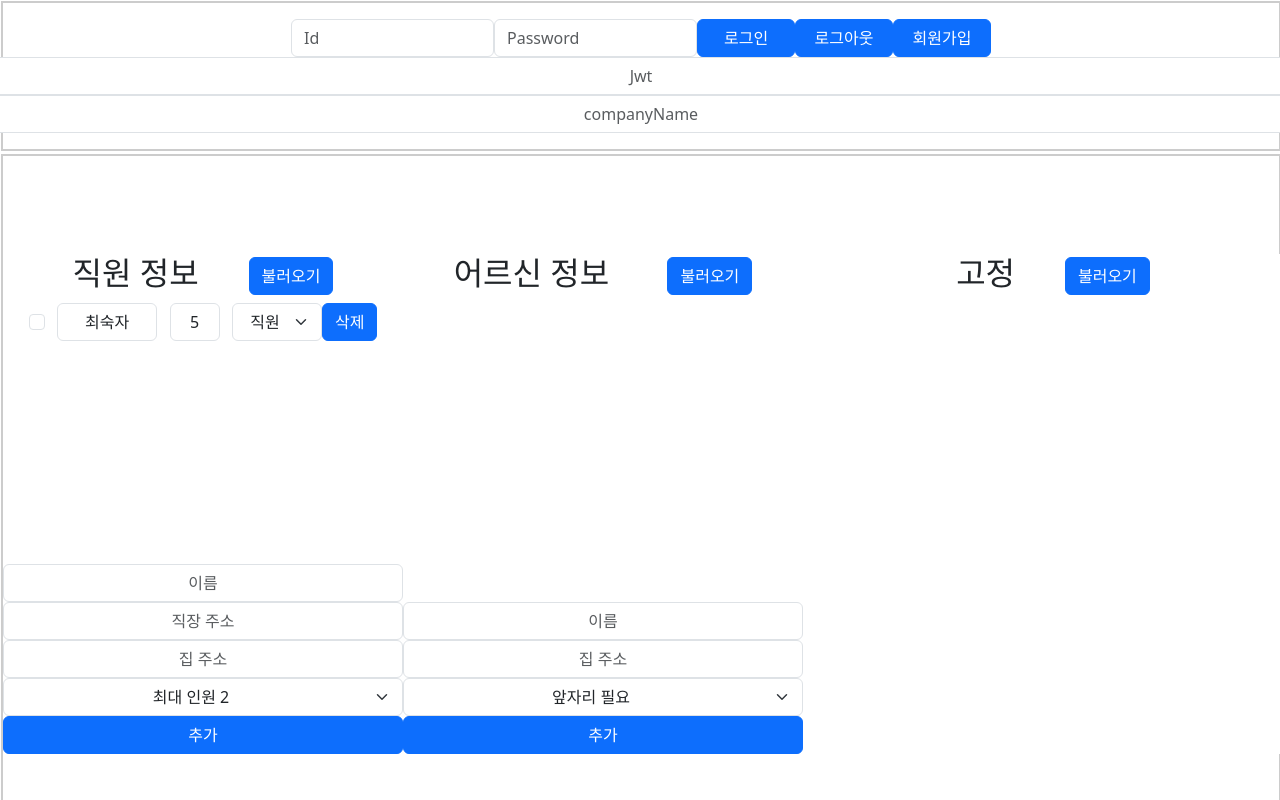
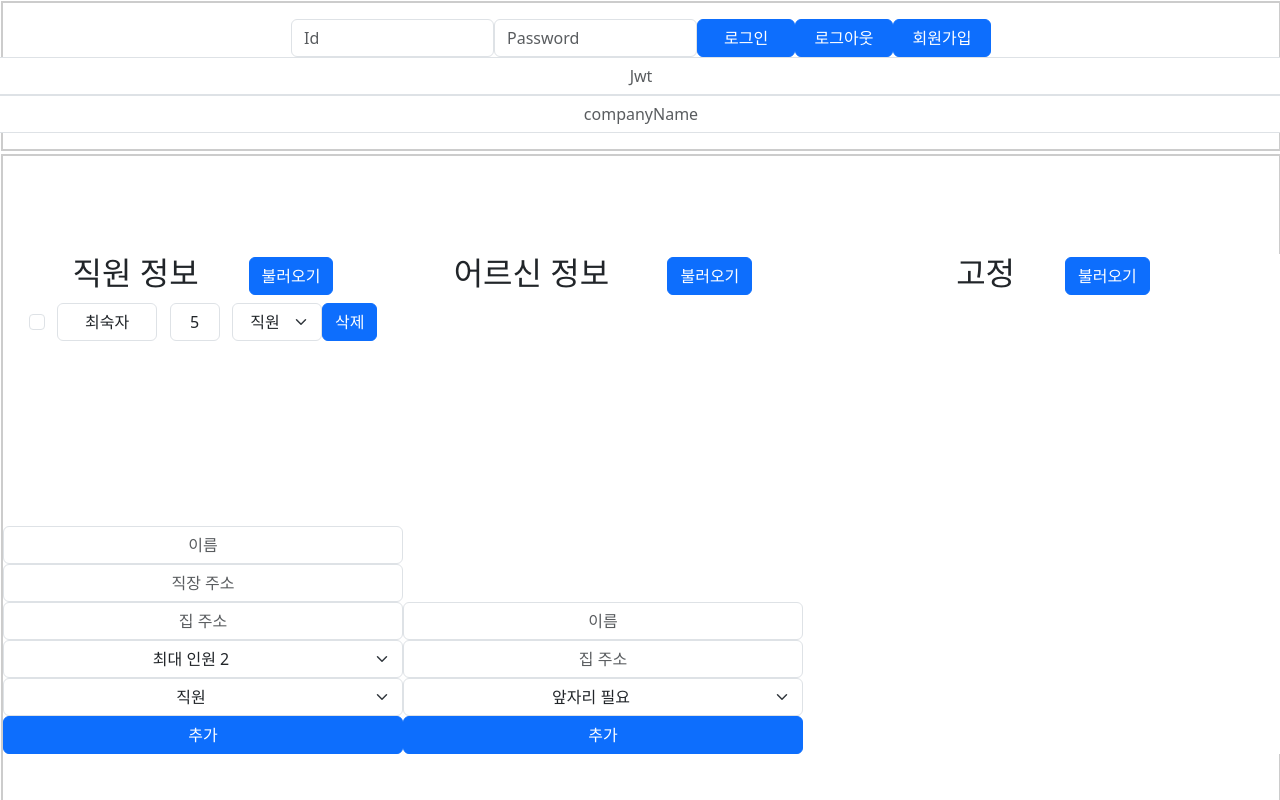
Before and after one commit to silverithm/frontend, a React (Create React App) app: page / in a window 1280 px wide. Shown: the top 800 px of the page. Built offline with nearby package versions, Linux system fonts and the light colour scheme.

Commit message:
feat(InformationDisplay): add selectIsDriver

```diff
--- a/src/components/InformationDisplay.js
+++ b/src/components/InformationDisplay.js
@@ -24,6 +24,8 @@ function InformationDisplay({
     { id: 1, name: "최숙자", maximumCapacity: 5 },
   ]);
   const [employeeMaxCapacity, setEmployeeMaxCapacity] = useState(2);
+
+  const [employeeIsDriver, setEmployeeIsDriver] = useState(false);
 
   const [elderlyName, setElderlyName] = useState("");
   const [elderlyHomeAddress, setElderlyHomeAddress] = useState("");
@@ -74,6 +76,7 @@ function InformationDisplay({
       workPlace: employeeWorkPlace,
       homeAddress: employeeHomeAddress,
       maxCapacity: employeeMaxCapacity,
+      isDriver: employeeIsDriver,
     });
 
     const requestOptions = {
@@ -251,6 +254,15 @@ function InformationDisplay({
           <option value={10}>최대 인원 10</option>
         </Form.Select>
 
+        <Form.Select
+          style={{ textAlign: "center" }}
+          onChange={(e) => setEmployeeIsDriver(e.target.value)}
+          placeholder="최대 배치 인원"
+        >
+          <option value={false}>직원</option>
+          <option value={true}>운전원</option>
+        </Form.Select>
+
         <Button onClick={addEmployee} style={{ width: "100%" }}>
           추가
         </Button>
```
